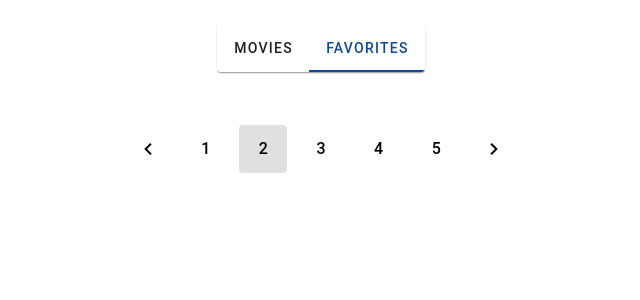
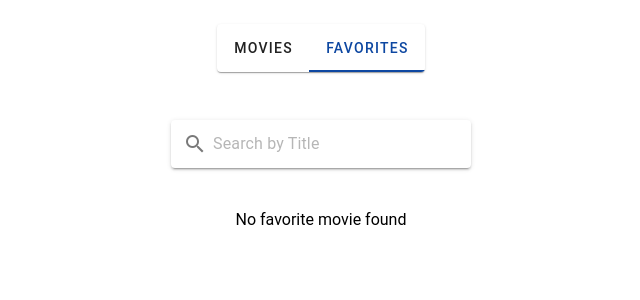
Before and after one commit to tongvantruong/movie-list, a Vue app: page /favorite in a window 1280 px wide. Shown: the top 300 px of the page, without its empty margins (319-959 px from the left). Built offline with nearby package versions, Linux system fonts and the light colour scheme; the HTML template or start-up script is replaced by a standard one.

Commit message:
create component for input search

```diff
--- a/src/components/MovieItem.vue
+++ b/src/components/MovieItem.vue
@@ -1,5 +1,5 @@
 <template>
-  <v-card @dblclick="toggleStar" v-ripple>
+  <v-card class="movie-item" @dblclick="toggleStar" v-ripple>
     <template v-slot:title>
       <div class="d-flex justify-space-between ga-2">
         <span class="movie-item__title">{{ movie.title }}</span>
@@ -45,6 +45,10 @@ function toggleStar() {
 </script>
 
 <style lang="scss" scoped>
+.movie-item {
+  width: 100%;
+}
+
 .movie-item__title {
   display: -webkit-box;
   -webkit-line-clamp: 2;
--- a/src/components/NoMovie.vue
+++ b/src/components/NoMovie.vue
@@ -1,7 +1,7 @@
 <template>
-  <div>
+  <div class="pa-4">
     <slot>
-      <p class="pa-4">No movie found</p>
+      <p>No movie found</p>
     </slot>
   </div>
 </template>
--- /dev/null
+++ b/src/components/SearchInput.vue
@@ -0,0 +1,23 @@
+<template>
+  <v-text-field
+    prepend-inner-icon="mdi-magnify"
+    density="comfortable"
+    variant="solo"
+    placeholder="Search by Title"
+    hide-details
+    min-width="300px"
+    single-line
+    clearable
+    @input="emits('input')"
+    @click:clear="model = ''"
+    v-model="model"
+  />
+</template>
+<script setup lang="ts">
+import { type Ref } from 'vue'
+const model: Ref<string> = defineModel({ type: String, default: '' })
+const emits = defineEmits<{
+  input: []
+}>()
+</script>
+<style scoped lang="scss"></style>
--- a/src/composables/useSearchData.ts
+++ b/src/composables/useSearchData.ts
@@ -1,6 +1,6 @@
 import { SESSION_KEY_SEARCH_DATA } from '@/const/key'
 import { StorageSerializers, useSessionStorage } from '@vueuse/core'
-import { DEFAULT_START_PAGE } from '@/const/api'
+import { DEFAULT_START_PAGE } from '@/const/pagination'
 
 type SearchData = {
   searchedText: string
--- a/src/const/api.ts
+++ b/src/const/api.ts
@@ -1,2 +1 @@
 export const API_MOVIES = 'https://jsonmock.hackerrank.com/api/movies/search' as const
-export const DEFAULT_START_PAGE = 1 as const
--- /dev/null
+++ b/src/const/pagination.ts
@@ -0,0 +1,2 @@
+export const DEFAULT_START_PAGE = 1 as const
+export const PER_PAGE = 10 as const
--- a/src/layouts/FavoriteLayout.vue
+++ b/src/layouts/FavoriteLayout.vue
@@ -13,19 +13,16 @@ import TopBar from '@/components/TopBar.vue'
 
 <style lang="scss">
 .favorite-layout {
-  display: grid;
-  grid-template-columns: auto 1fr;
-  grid-template-rows: auto auto;
-  width: 100%;
-  max-width: 100vw;
+  display: flex;
+  flex-direction: column;
 }
 
 .favorite-layout__top-bar {
-  grid-column: 1 / 3;
+  display: flex;
 }
 
 .favorite-layout__main {
-  grid-column: 2;
-  grid-row: 2;
+  display: flex;
+  padding: 24px;
 }
 </style>
--- a/src/views/FavoriteView.vue
+++ b/src/views/FavoriteView.vue
@@ -1,29 +1,59 @@
+<script setup lang="ts">
+import MovieItem from '@/components/MovieItem.vue'
+import SearchInput from '@/components/SearchInput.vue'
+import { Movie } from '@/models/Movie'
+import { useFavorites } from '@/composables/useFavorites'
+import { ref, type Ref, watch, computed, type ComputedRef } from 'vue'
+import { useDebounceFn } from '@vueuse/core'
+import { DEFAULT_START_PAGE, PER_PAGE } from '@/const/pagination'
+import NoMovie from '@/components/NoMovie.vue'
+
+const searchedText: Ref<string> = ref('')
+const page: Ref<number> = ref(DEFAULT_START_PAGE)
+
+const { staredMoviesRef } = useFavorites()
+const moviesToShow: Ref<Movie[]> = ref(staredMoviesRef.value)
+
+const totalPages: ComputedRef<number> = computed(() => Math.ceil(moviesToShow.value.length / 10))
+
+watch([searchedText, staredMoviesRef], () => {
+  debouncedOnSearch()
+})
+
+function onSearch() {
+  page.value = DEFAULT_START_PAGE
+  moviesToShow.value = staredMoviesRef.value.filter((it) => it.title.includes(searchedText.value))
+}
+
+const debouncedOnSearch = useDebounceFn(onSearch, 100)
+</script>
+
 <template>
   <div class="favorite-view pb-16">
     <section>
-      <ul class="favorite-view__movie-list">
+      <SearchInput v-model="searchedText" />
+    </section>
+    <section v-if="totalPages > 1" class="text-center">
+      <v-pagination
+        v-model="page"
+        :length="totalPages"
+        :total-visible="6"
+        :show-first-last-page="true"
+        rounded="circle"
+      ></v-pagination>
+    </section>
+    <section>
+      <NoMovie v-if="moviesToShow.length <= 0">No favorite movie found</NoMovie>
+      <ul v-else class="favorite-view__movie-list">
         <MovieItem
-          v-for="movie in staredMoviesRef"
+          v-for="movie in moviesToShow.slice((page - 1) * PER_PAGE, page * PER_PAGE)"
           :key="`${movie.imdbId}-${movie.year}`"
           :movie="movie"
         />
       </ul>
     </section>
-    <section class="text-center">
-      <v-pagination v-model="page" :length="5" :total-visible="7"></v-pagination>
-    </section>
   </div>
 </template>
-
-<script setup lang="ts">
-import MovieItem from '@/components/MovieItem.vue'
-import { useFavorites } from '@/composables/useFavorites'
-import { ref, type Ref } from 'vue'
-
-const page: Ref<number> = ref(2)
-
-const { staredMoviesRef } = useFavorites()
-</script>
 
 <style scoped lang="scss">
 .favorite-view {
@@ -39,5 +69,6 @@ const { staredMoviesRef } = useFavorites()
   flex-direction: column;
   gap: 16px;
   max-width: 600px;
+  min-width: 400px;
 }
 </style>
--- a/src/views/HomeView.vue
+++ b/src/views/HomeView.vue
@@ -2,11 +2,11 @@
 import MovieItem from '@/components/MovieItem.vue'
 import { ref, type Ref } from 'vue'
 import LoadingIcon from '@/components/LoadingIcon.vue'
-
 import NoMovie from '@/components/NoMovie.vue'
-import { DEFAULT_START_PAGE } from '@/const/api'
+import { DEFAULT_START_PAGE } from '@/const/pagination'
 import { useMovies } from '@/composables/useMovies'
 import { useSearchData } from '@/composables/useSearchData'
+import SearchInput from '@/components/SearchInput.vue'
 
 const { searchedText: sessionSearchedText, page: sessionPage } = useSearchData()
 const page: Ref<number> = ref(sessionPage || DEFAULT_START_PAGE)
@@ -21,28 +21,18 @@ function onInputChange() {
 
 <template>
   <div class="home-view pb-16">
-    <input type="text" />
     <section class="home-view__section home-view__search">
-      <v-text-field
-        prepend-inner-icon="mdi-magnify"
-        density="comfortable"
-        variant="solo"
-        placeholder="Search by Title"
-        hide-details
-        min-width="300px"
-        single-line
-        @input="onInputChange"
-        v-model="searchedText"
-      ></v-text-field>
+      <SearchInput @input="onInputChange" v-model="searchedText" />
     </section>
-    <section class="text-center" v-if="moviesPerPage && moviesPerPage?.total > 0">
+    <section class="text-center" v-if="moviesPerPage && moviesPerPage?.totalPages > 1">
       <v-pagination
         v-model="page"
         :length="moviesPerPage.totalPages"
         :total-visible="6"
         :show-first-last-page="true"
+        :disabled="isLoading"
         rounded="circle"
-      ></v-pagination>
+      />
     </section>
     <section>
       <LoadingIcon v-if="isLoading">
@@ -76,5 +66,6 @@ function onInputChange() {
   flex-direction: column;
   gap: 16px;
   max-width: 600px;
+  min-width: 400px;
 }
 </style>
```
